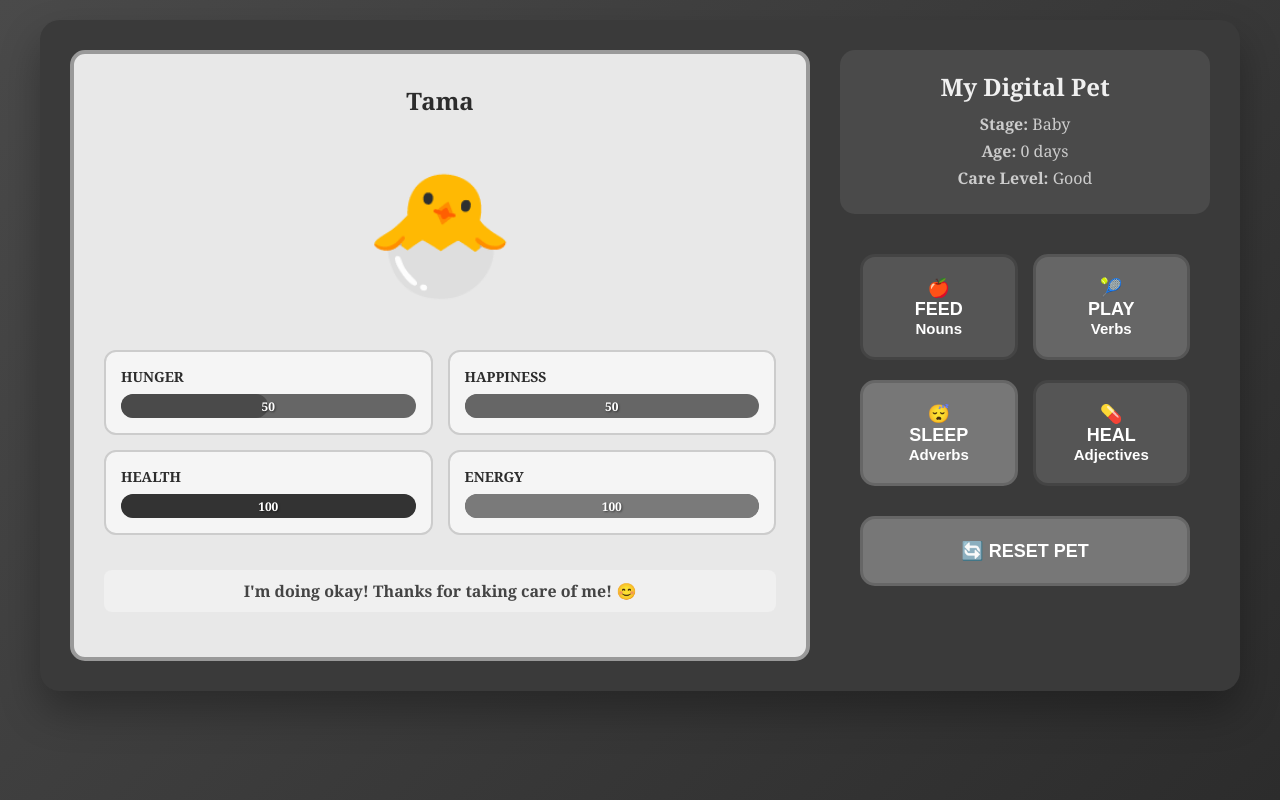
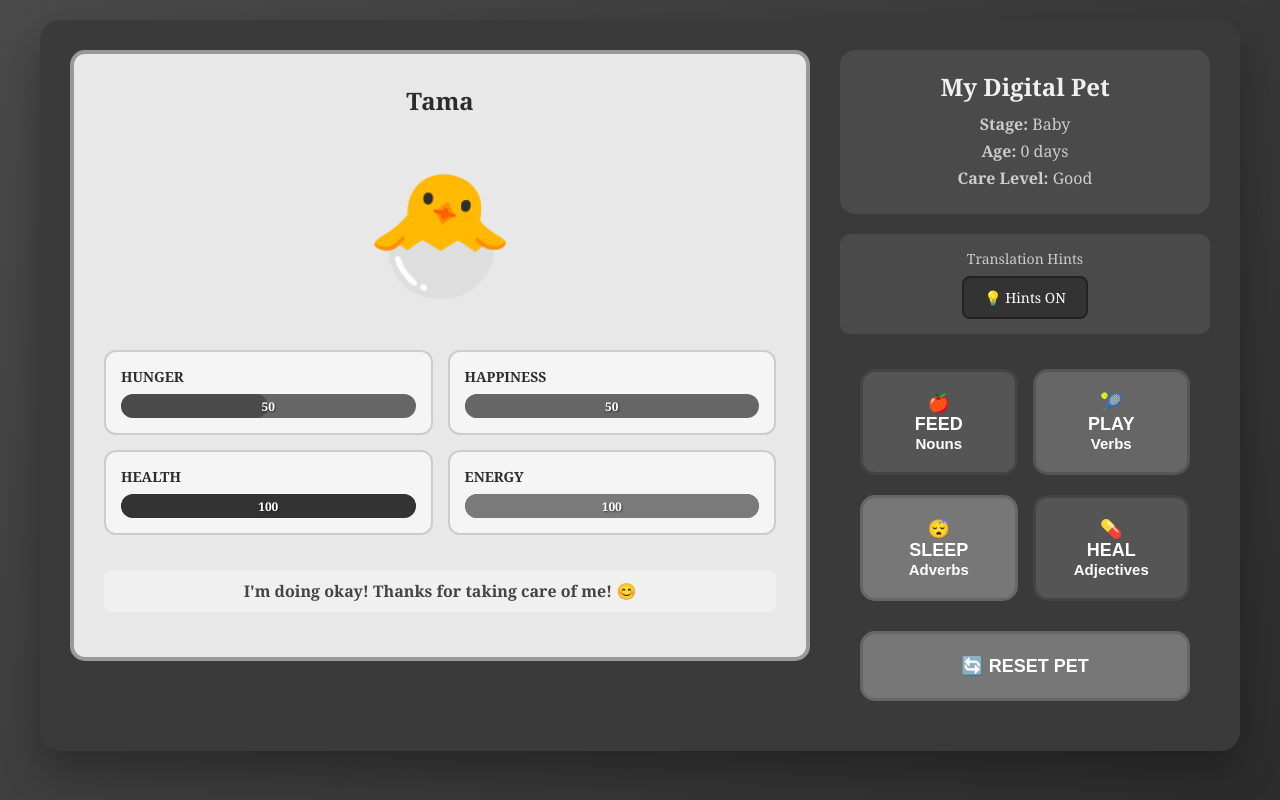
Before and after one commit to d-garfield/Tama-Project, a plain HTML site: page index.html in a window 1280 px wide. Drawn offline with Linux system fonts and the light colour scheme.

Commit message:
hint toggle

```diff
--- a/index.html
+++ b/index.html
@@ -376,6 +376,48 @@
             font-style: italic;
         }
 
+        /* Hint Toggle Styles */
+        .hint-toggle-container {
+            background: #4a4a4a;
+            padding: 15px;
+            border-radius: 10px;
+            margin-bottom: 15px;
+            text-align: center;
+            color: white;
+        }
+
+        .hint-toggle-label {
+            font-size: 14px;
+            margin-bottom: 8px;
+            color: #cccccc;
+        }
+
+        .hint-toggle {
+            background: #555555;
+            color: white;
+            border: none;
+            padding: 10px 20px;
+            border-radius: 8px;
+            font-size: 14px;
+            cursor: pointer;
+            transition: all 0.3s ease;
+            border: 2px solid #444444;
+            font-family: 'Georgia', 'Times New Roman', serif;
+        }
+
+        .hint-toggle:hover {
+            background: #666666;
+        }
+
+        .hint-toggle.hints-enabled {
+            background: #333333;
+            border-color: #222222;
+        }
+
+        .hint-text.hidden {
+            display: none;
+        }
+
         /* Notification Styles */
         .notification {
             position: fixed;
@@ -469,6 +511,13 @@
                 <p><strong>Care Level:</strong> <span id="careLevel">Good</span></p>
             </div>
 
+            <div class="hint-toggle-container">
+                <div class="hint-toggle-label">Translation Hints</div>
+                <button class="hint-toggle hints-enabled" id="hintToggleMain" onclick="toggleHints()">
+                    💡 Hints ON
+                </button>
+            </div>
+
             <div class="buttons">
                 <div class="button-row">
                     <button class="button feed" onclick="feedPet()">
@@ -500,7 +549,7 @@
             <div class="translation-title" id="translationTitle">🇫🇷 Translate to Feed! 🍎</div>
             <div class="french-word" id="frenchWord">pomme</div>
             <input type="text" class="translation-input" id="translationInput" placeholder="Enter English translation..." maxlength="20">
-            <div class="hint-text">Hint: <span id="translationHint">A red fruit that grows on trees</span></div>
+            <div class="hint-text" id="hintText">Hint: <span id="translationHint">A red fruit that grows on trees</span></div>
             <div class="translation-buttons">
                 <button class="translation-btn submit-btn" onclick="submitTranslation()">✓ Submit</button>
                 <button class="translation-btn cancel-btn" onclick="cancelTranslation()">✗ Cancel</button>
@@ -671,6 +720,7 @@
 
         let currentWord = null;
         let currentQuizType = null;
+        let hintsEnabled = true; // Track if hints should be shown
 
         // Notification system
         function showNotification(text, isCorrect, icon = null) {
@@ -692,6 +742,20 @@
             setTimeout(() => {
                 notification.classList.remove('show');
             }, 3000);
+        }
+
+        // Toggle hints function
+        function toggleHints() {
+            hintsEnabled = !hintsEnabled;
+            const hintToggle = document.getElementById('hintToggleMain');
+
+            if (hintsEnabled) {
+                hintToggle.textContent = '💡 Hints ON';
+                hintToggle.classList.add('hints-enabled');
+            } else {
+                hintToggle.textContent = '💡 Hints OFF';
+                hintToggle.classList.remove('hints-enabled');
+            }
         }
 
         // Load saved pet data
@@ -887,6 +951,14 @@
             document.getElementById('translationHint').textContent = currentWord.hint;
             document.getElementById('translationInput').value = '';
 
+            // Control hint visibility based on toggle setting
+            const hintText = document.getElementById('hintText');
+            if (hintsEnabled) {
+                hintText.classList.remove('hidden');
+            } else {
+                hintText.classList.add('hidden');
+            }
+
             // Show modal
             document.getElementById('translationModal').classList.add('show');
             document.getElementById('translationInput').focus();
```
